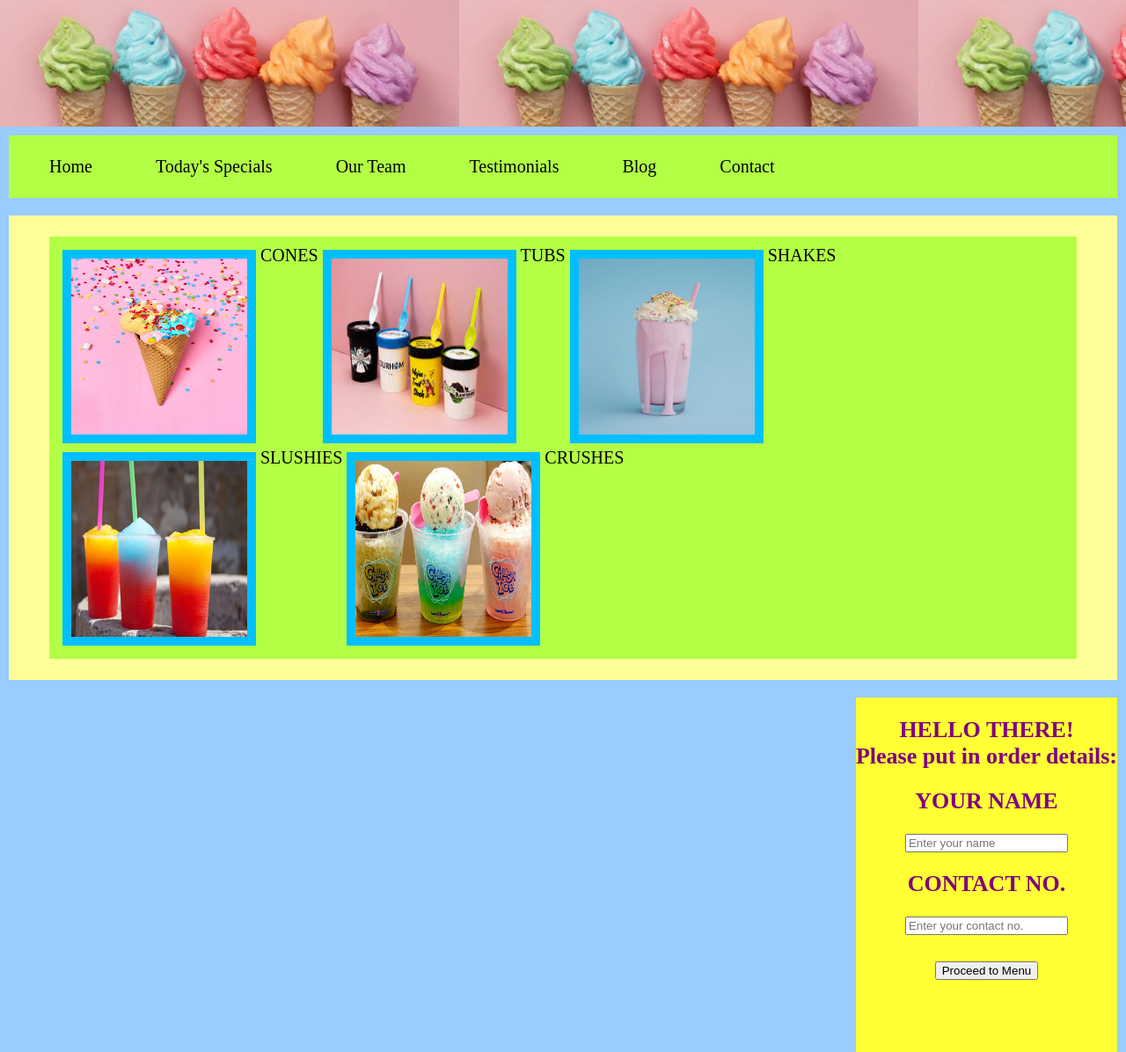
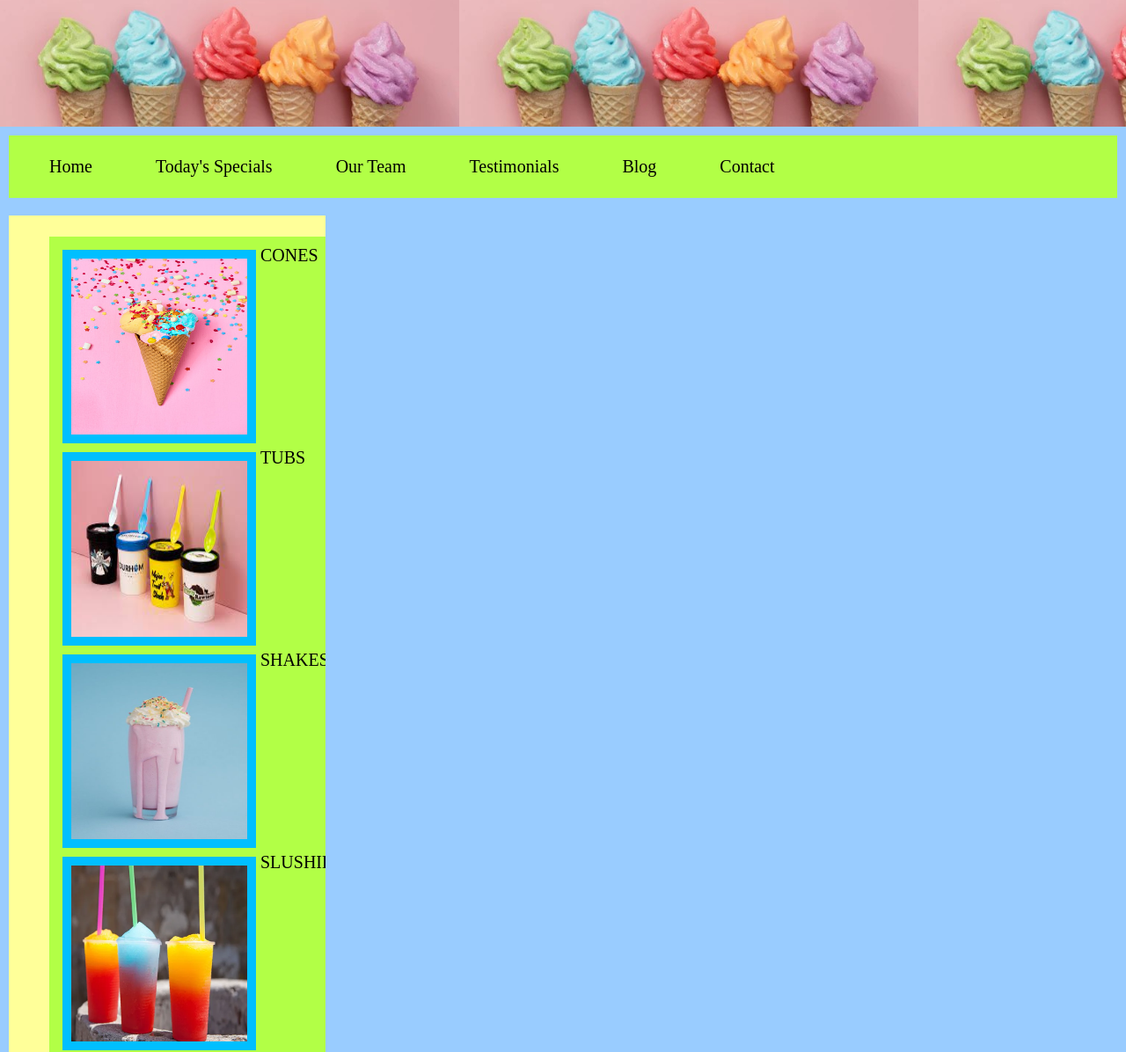
Before and after one commit to op-amateur/innoreva, a plain HTML site: page index.html in a window 1280 px wide. Shown: the part 56-1252 px from the top of the page at 88% size. Drawn offline with Linux system fonts and the light colour scheme.

Commit message:
Update styles.css

```diff
--- a/styles.css
+++ b/styles.css
@@ -10,13 +10,13 @@ body {
 }
 .left {
     float: left;
-    width: 370 px;
+    width: 370px;
     overflow: auto;
 }
 .right1 {
     float: right;
     background: #ffff33;
-    width: 950 px;
+    width: 950px;
     text-align:center;
     height:670px;
     overflow: auto;
@@ -33,7 +33,7 @@ body {
 }
 .divider-small {
   background-color: #ffff99;
-  width:400 px;
+  width:400px;
   margin: 10px;
   text-align: center;
   padding: 14px 36px;
```
